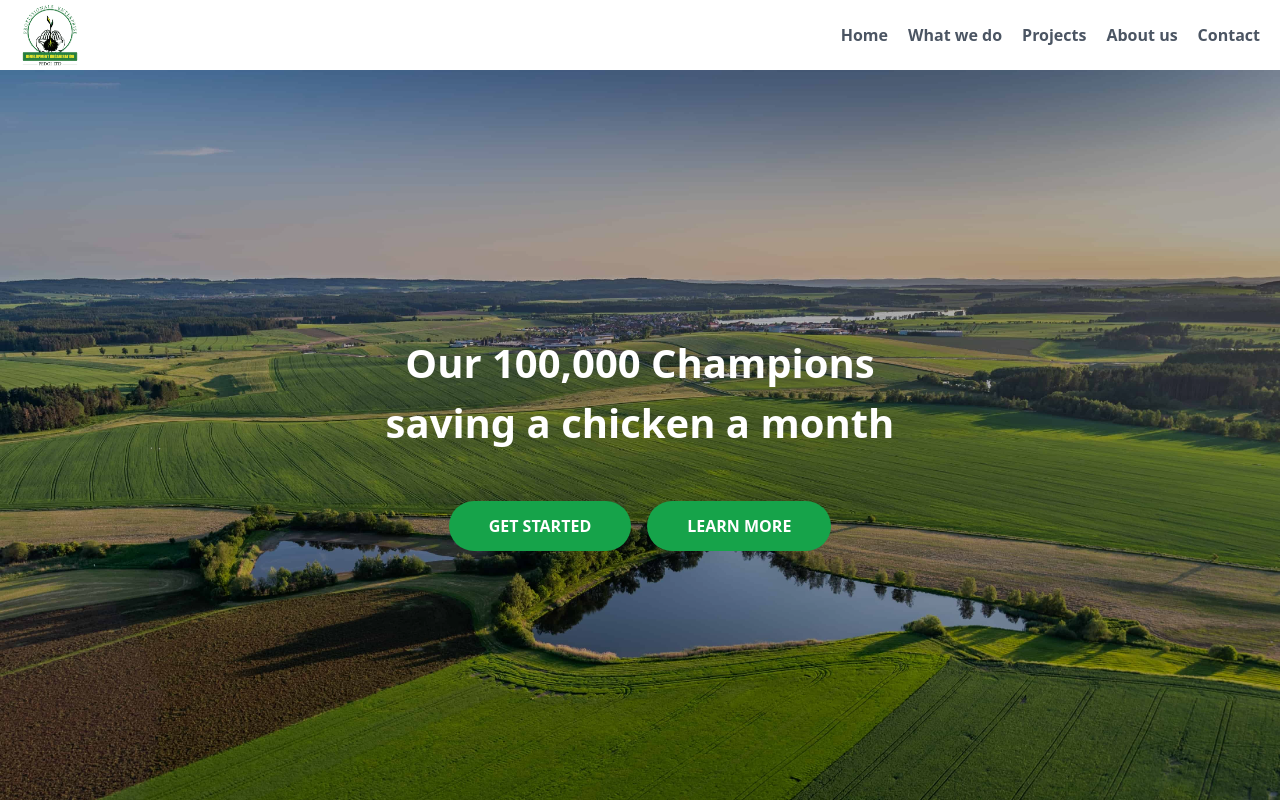
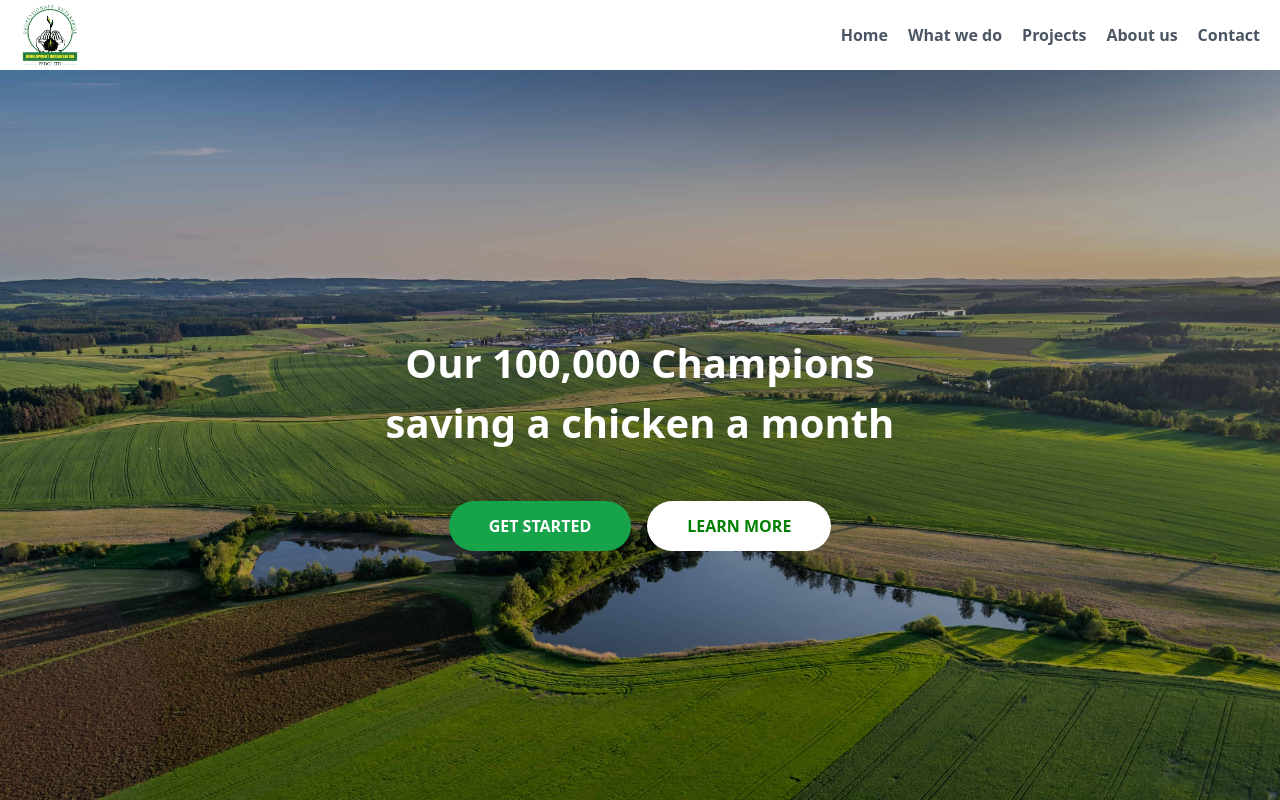
Before and after one commit to opeCre8tivia/TDD-PEDOI, a Next.js app: page / in a window 1280 px wide. Shown: the top 800 px of the page. Built offline with nearby package versions, Linux system fonts and the light colour scheme.

Commit message:
add gradient hover state on button

```diff
--- a/src/components/BlockButton/index.tsx
+++ b/src/components/BlockButton/index.tsx
@@ -26,7 +26,7 @@ const BlockButton = ({ title, styles, onClick, classNames }: Button) => {
   return (
     <div
       onClick={onClick}
-      className={`h-[50px] rounded-full p-4 w-fit mt-4 mb-4  pl-10 pr-10 bg-green-600 hover:bg-green-300 text-[16px] capitalize text-white text-center font-semibold flex justify-center items-center ${classNames}`}
+      className={`h-[50px] rounded-full p-4 w-fit mt-4 mb-4  pl-10 pr-10 bg-green-600 hover:bg-gradient-to-tr hover:from-green-600 hover:to-green-400 text-[16px] capitalize text-white text-center font-semibold flex justify-center items-center ${classNames}`}
       style={styles}
       data-testid="block_button"
     >
--- a/src/components/Hero/index.tsx
+++ b/src/components/Hero/index.tsx
@@ -14,7 +14,12 @@ const Hero = () => {
             onClick={() => console.log("cliq")}
             title="GET STARTED"
           />
-          <BlockButton onClick={() => console.log("cliq")} title="LEARN MORE" />
+          <BlockButton
+            onClick={() => console.log("cliq")}
+            title="LEARN MORE"
+            classNames="bg-white text-green-600 hover:bg-gray-300"
+            styles={{ color: "green" }}
+          />
         </div>
       </div>
     </div>
```
